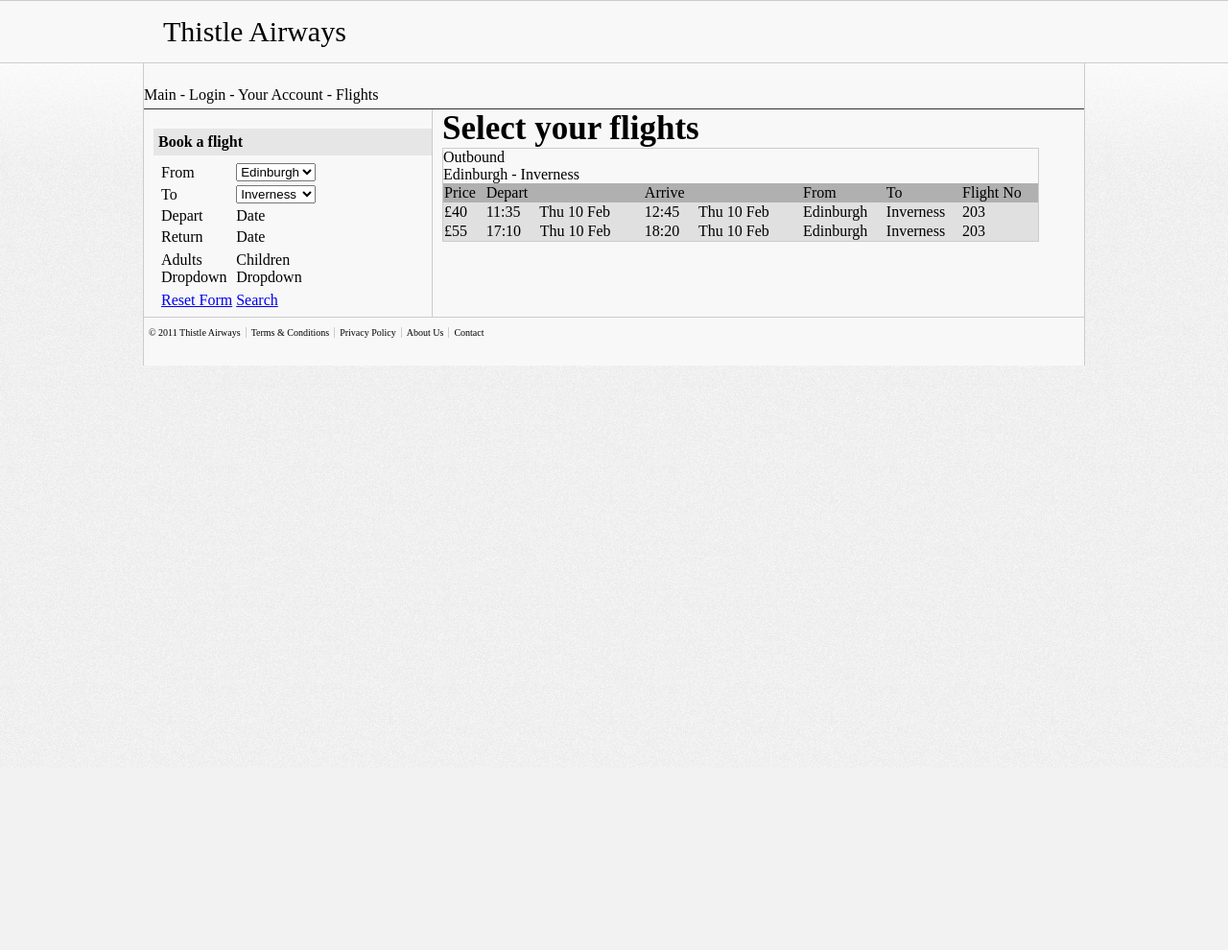
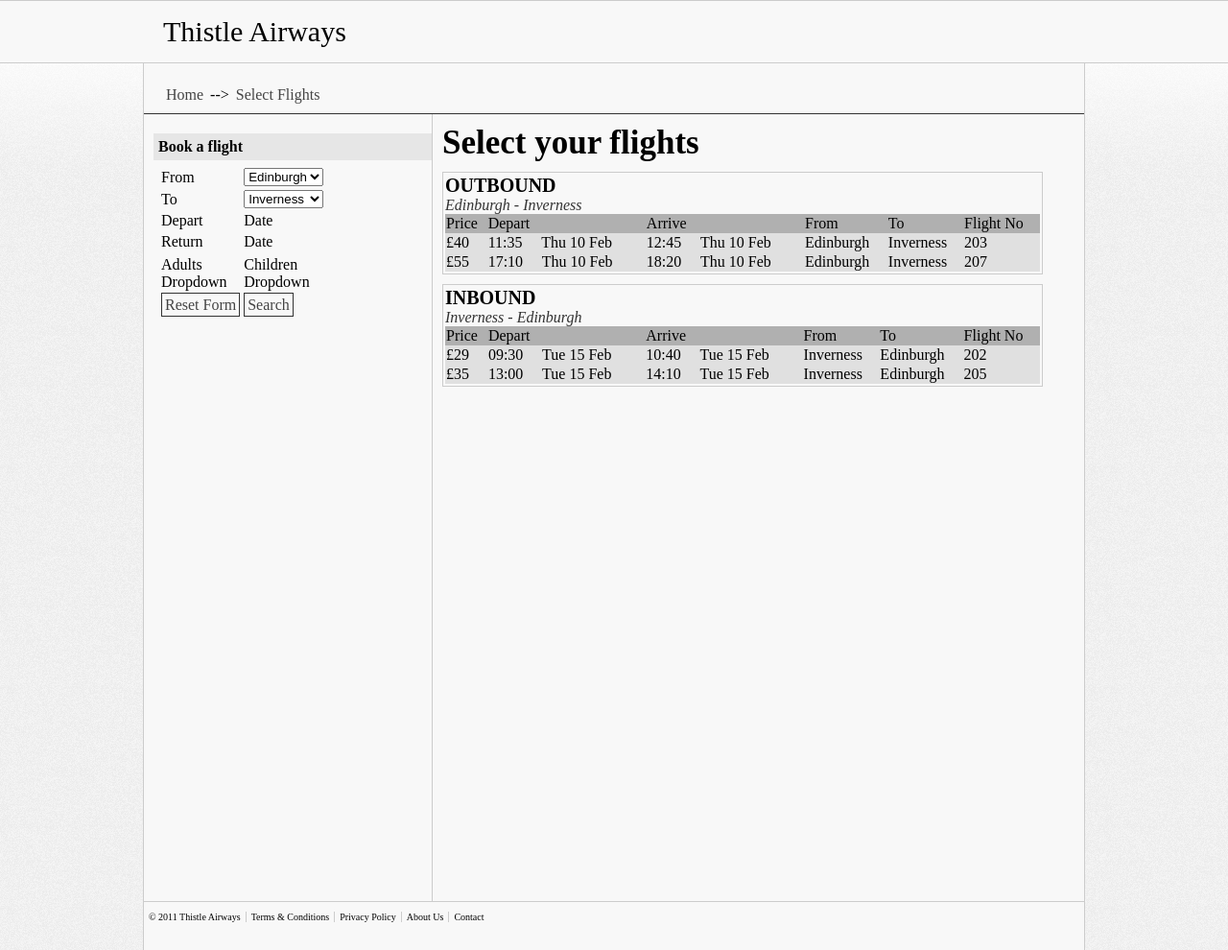
Before and after one commit to thistle-airways/prototype, a PHP site: page /index.php?page=flights in a window 1280 px wide. Shown: the whole page at 96% size. Before the commit the page ends 381 px from the top, so only its background shows below. Run offline with PHP 8.4, Linux system fonts and the light colour scheme.

Commit message:
Worked on flights.php. Modified header to include breadcrumbs through order path. Modified other style/layout.

```diff
--- a/front_end/assets/style/style.css
+++ b/front_end/assets/style/style.css
@@ -4,6 +4,12 @@ body, html , p{
   border: 0px none;
   width: 100%;
 }
+
+a{color:#444;display:inline;text-decoration:none; border:1px solid #333; padding:3px;}
+
+a:hover {color:#000; text-decoration:underline;}
+
+
 body {
 background-color:#FFF;
 }
@@ -49,6 +55,12 @@ padding-bottom:5px;
 	border-bottom:1px solid #ccc;
 }
 
+#menu-left {
+	padding:5px 20px;
+}
+a.menu{color:#444;display:inline;text-decoration:none;border:0px;}
+a.menu:hover {color:#000; text-decoration:underline;}
+
 #page-title {
 	margin-left:auto;
 	margin-right:auto;
@@ -87,6 +99,7 @@ padding-bottom:5px;
 	border-right:1px solid #ccc;
 	padding-top:20px;
 	margin-right:10px;
+	height:800px;
 }
 
 .content-body {
@@ -149,10 +162,23 @@ background: #B0B0B0;
 .page-title {
 	font-weight:bold;
 	font-size:35;
+	padding:10px 0px;
 }
 
 div.results-box {
 	float:left;
 	border:1px solid #ccc;
 	border-spacing:3px;
+	padding:2px;
+	margin-bottom:10px;
 }
+
+p.flights.title {
+	font-weight:bold;
+	font-size:20;
+	text-transform:uppercase;
+}
+p.flights.subtitle {
+	font-style:italic;
+	color:#333;
+}
--- a/front_end/pages/flights.php
+++ b/front_end/pages/flights.php
@@ -18,6 +18,7 @@
 
 
 <p class="page-title">Select your flights</p>
+
 <div class="results-box outbound">
     <div class="heading">
         <p class = "flights title">Outbound</p>
@@ -29,7 +30,23 @@
         <table id="displayFlights" class="outbound">
         <tr class="row-title"><td>Price</td><td>Depart</td><td>Arrive</td><td>From</td><td>To</td><td>Flight No</td></tr>
         <tr onClick="select(1,1);"><td>£40<br /><!--<input type="radio" name="select" value="203@100211" />--><td>11:35 &nbsp; &nbsp; Thu 10 Feb</td><td>12:45 &nbsp; &nbsp; Thu 10 Feb</td><td>Edinburgh</td><td>Inverness</td><td>203</td></tr>
-<tr onClick="select(1,1);"><td>£55<br /><!--<input type="radio" name="select" value="203@100211" />--><td>17:10 &nbsp; &nbsp; Thu 10 Feb</td><td>18:20 &nbsp; &nbsp; Thu 10 Feb</td><td>Edinburgh</td><td>Inverness</td><td>203</td></tr>
+<tr onClick="select(1,1);"><td>£55<br /><!--<input type="radio" name="select" value="203@100211" />--><td>17:10 &nbsp; &nbsp; Thu 10 Feb</td><td>18:20 &nbsp; &nbsp; Thu 10 Feb</td><td>Edinburgh</td><td>Inverness</td><td>207</td></tr>
         </table>
     </div>
 </div>
+
+<div class="results-box inbound">
+    <div class="heading">
+        <p class = "flights title">Inbound</p>
+        <p class = "flights subtitle">Inverness - Edinburgh</p>
+    </div>
+    <div class="results">
+
+
+        <table id="displayFlights" class="inbound">
+        <tr class="row-title"><td>Price</td><td>Depart</td><td>Arrive</td><td>From</td><td>To</td><td>Flight No</td></tr>
+        <tr onClick="select(1,1);"><td>£29<br /><!--<input type="radio" name="select" value="203@100211" />--><td>09:30 &nbsp; &nbsp; Tue 15 Feb</td><td>10:40 &nbsp; &nbsp; Tue 15 Feb</td><td>Inverness</td><td>Edinburgh</td><td>202</td></tr>
+<tr onClick="select(1,1);"><td>£35<br /><!--<input type="radio" name="select" value="203@100211" />--><td>13:00 &nbsp; &nbsp; Tue 15 Feb</td><td>14:10 &nbsp; &nbsp; Tue 15 Feb</td><td>Inverness</td><td>Edinburgh</td><td>205</td></tr>
+        </table>
+    </div>
+</div>
--- a/front_end/pages/header.php
+++ b/front_end/pages/header.php
@@ -1,3 +1,20 @@
-<div class="menu_left">
-Main - Login - Your Account - Flights
+<div id="menu-left">
+<?php
+function build_breadcrumbs($page) {
+	$breadcrumbs = array(array('index', 'Home'), array('flights', 'Select Flights'), array('details', 'Enter Details'), array('confirm', 'Confirm Booking'));
+	$header = '';
+	$pageMatched = FALSE;
+	for ($i = 0; $i < count($breadcrumbs); $i++) {
+		if ($i == 0) {
+			$header = '<a class="menu" href="'.$breadcrumbs[$i][0].'.html">'.$breadcrumbs[$i][1].'</a>'; } else { $header = $header.' --> <a class="menu" href="'.$breadcrumbs[$i][0].'.html">'.$breadcrumbs[$i][1].'</a>'; }
+		if ($breadcrumbs[$i][0] == $page) {
+			$pageMatched = TRUE;
+			break;
+		}
+	}
+	if ($pageMatched) { return $header; } else { return '<a class="menu" href="'.$breadcrumbs[0][0].'.html">'.$breadcrumbs[0][1].'</a>'; }
+}
+
+echo build_breadcrumbs($page);
+?>
 </div>
```
